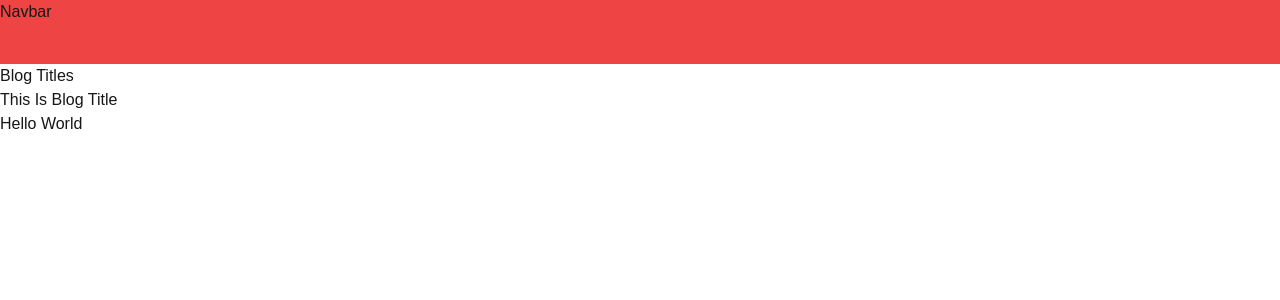
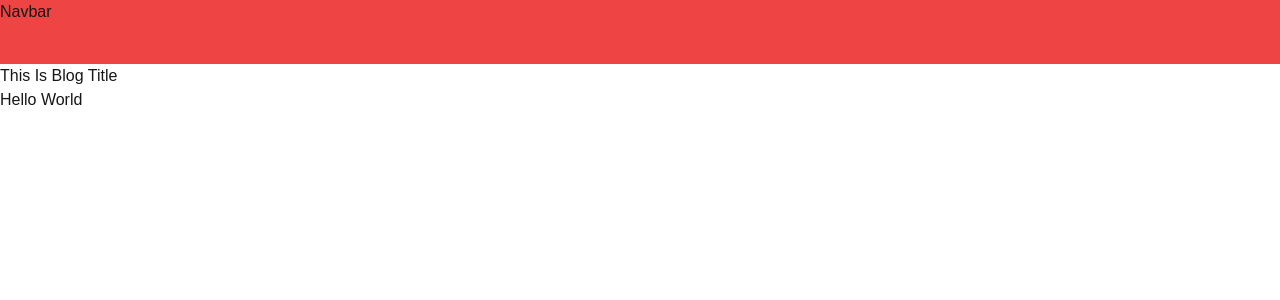
Before and after one commit to kobbmm/lab-0c, a Next.js app: page /blog in a window 1280 px wide. Shown: the top 300 px of the page. Built offline with nearby package versions, Linux system fonts and the light colour scheme.

Commit message:
ลบส่วนที่ไม่จำเป็น

```diff
--- a/src/app/(website)/blog/page.tsx
+++ b/src/app/(website)/blog/page.tsx
@@ -12,7 +12,7 @@ const convertSlugToText = (slug: string): string => {
 const BlogPosts: React.FC = () => {
     return (
         <div>
-            <h2>Blog Titles</h2>
+
             <ul>
                 {newsdb.map((post, index) => (
                     <li key={index}>{convertSlugToText(post.slug)}</li>
```
